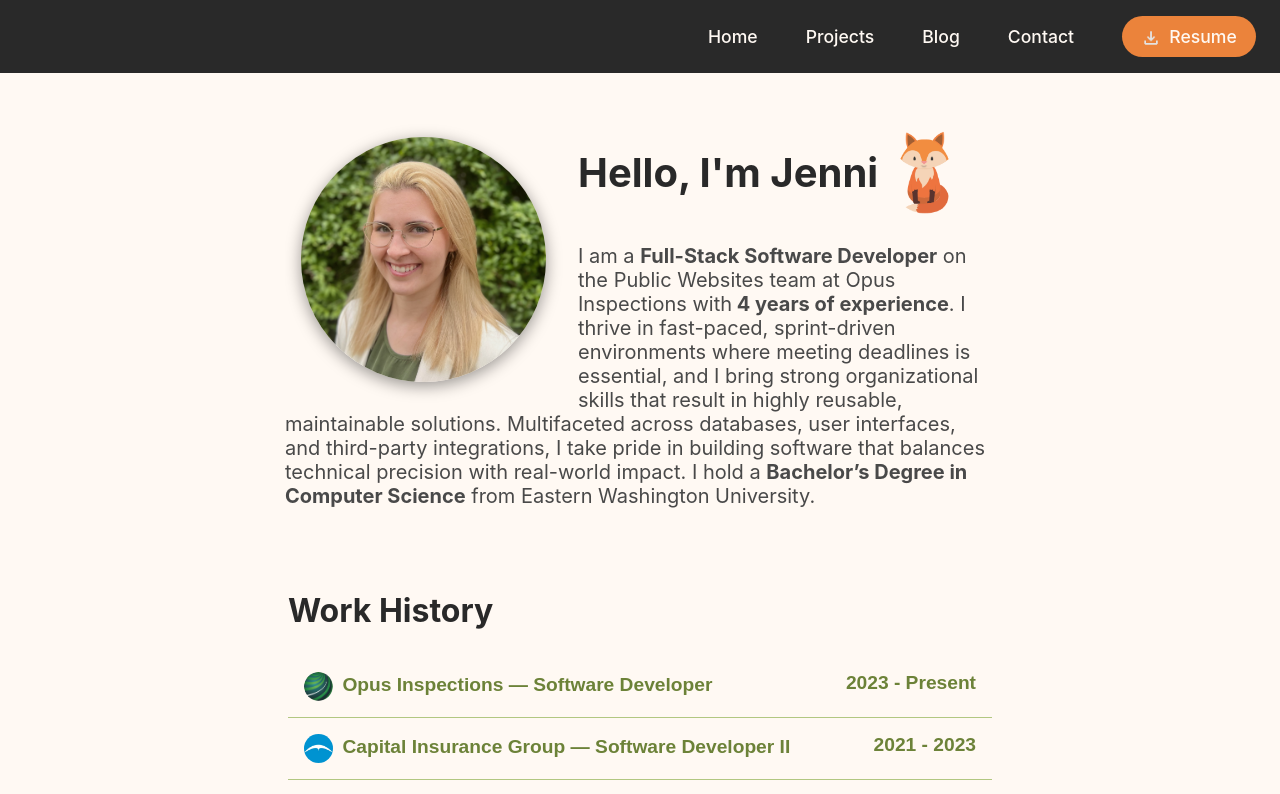
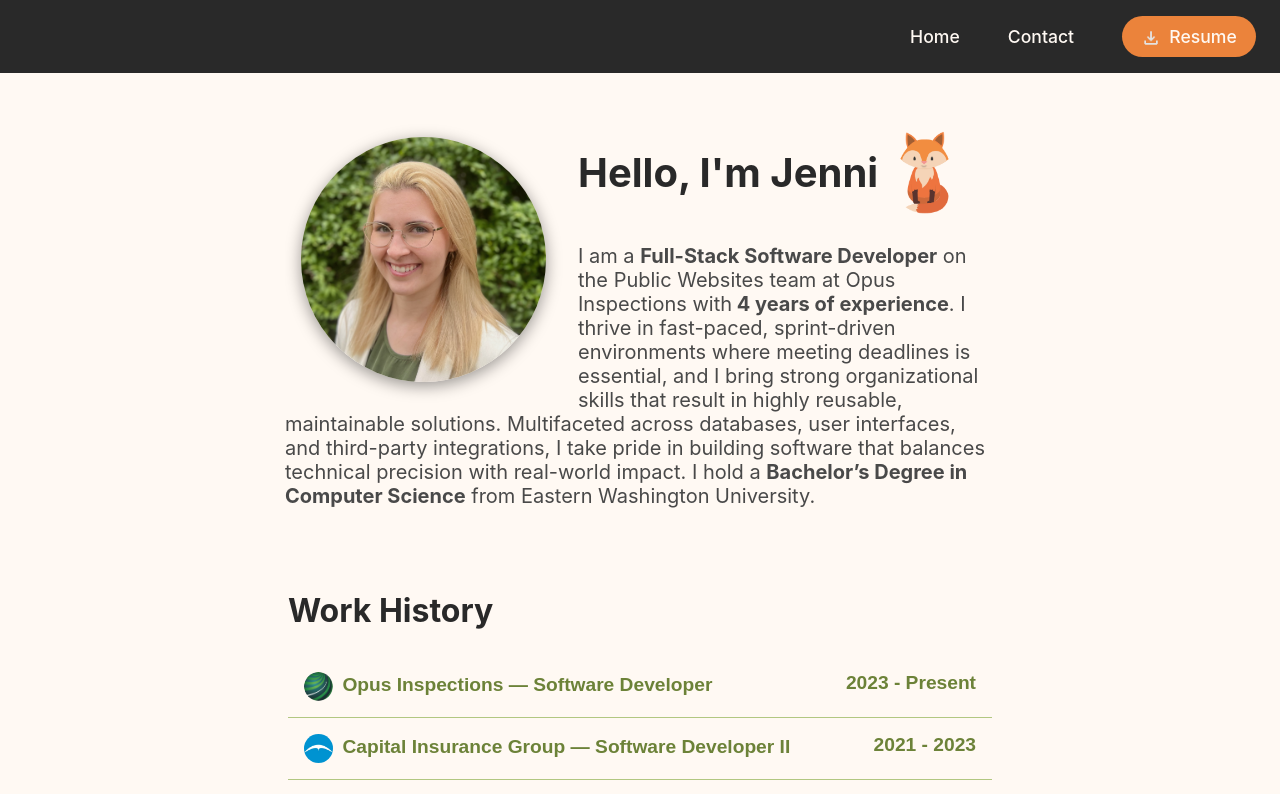
Before and after one commit to jgoodnight72/Portfolio, a React (Create React App) app in the folder frontend/: page / in a window 1280 px wide. Shown: the top 794 px of the page. Built offline with nearby package versions, Linux system fonts and the light colour scheme.

Commit message:
temporarily remove stubbed pages

```diff
--- a/frontend/src/App.js
+++ b/frontend/src/App.js
@@ -14,8 +14,8 @@
       <NavBar />
       <Routes>
         <Route path="/" element={<Home />} />
-        <Route path="/projects" element={<Projects />} />
-        <Route path="/blog" element={<Blog />} />
+        {/*<Route path="/projects" element={<Projects />} />
+        <Route path="/blog" element={<Blog />} />*/}
         <Route path="/contact" element={<Contact />} />
       </Routes>
     </Router>
--- a/frontend/src/NavBar.js
+++ b/frontend/src/NavBar.js
@@ -7,8 +7,8 @@
     <nav className="navbar">
       <ul>
         <li><Link to="/">Home</Link></li>
-        <li><a href="/projects">Projects</a></li>
-        <li><a href="/blog">Blog</a></li>
+        {/* <li><a href="/projects">Projects</a></li>
+        <li><a href="/blog">Blog</a></li>*/}
         <li><Link to="/contact">Contact</Link></li>
         <li>
           <a href="/Jennifer-Traeger-Resume.pdf" download className="resume-link">
```
